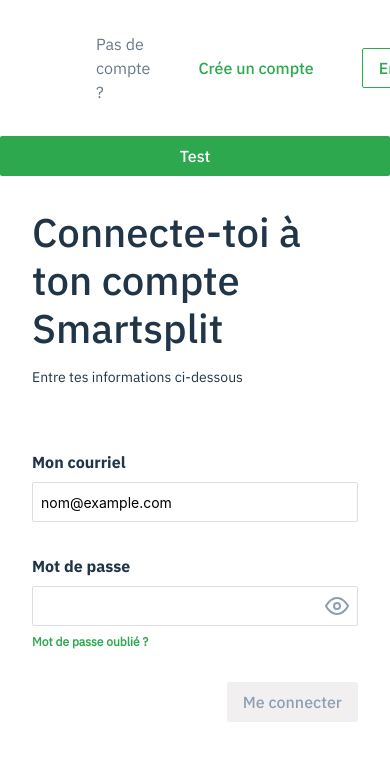
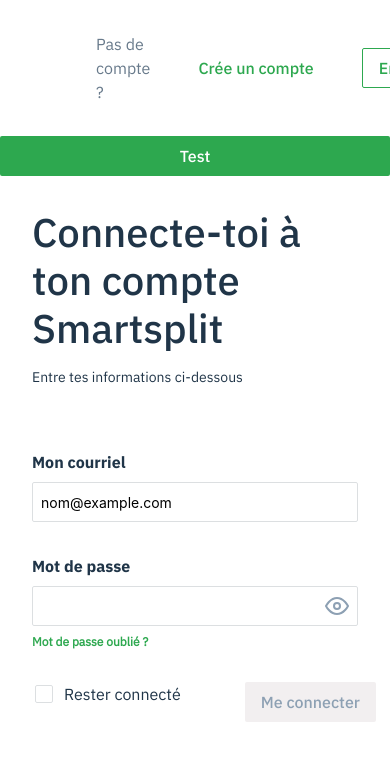
Before and after one commit to Allocentrique-Inc/smartsplit-client, a React Native app: screen /auth/login in a window 390 px wide. Shown: the top 760 px of the page. Built offline with nearby package versions, Linux system fonts and the light colour scheme.

Commit message:
Ajout fonctionnalité du "Rester connecté"

```diff
--- a/helpers/storageAuth.js
+++ b/helpers/storageAuth.js
@@ -19,14 +19,16 @@
 	}
 }
 
-export async function saveAuth(data) {
+export async function saveAuth(data, rememberMe) {
 	if (data.accessToken) {
 		axiosClient.defaults.headers.common[
 			"Authorization"
 		] = `Bearer ${data.accessToken}`
 	}
 
-	await AsyncStorage.setItem("user", JSON.stringify(data))
+	if (rememberMe) {
+		await AsyncStorage.setItem("user", JSON.stringify(data))
+	}
 }
 
 export async function clearAuth() {
--- a/redux/Auth/Actions.js
+++ b/redux/Auth/Actions.js
@@ -21,7 +21,7 @@
 	}
 }
 
-export function loginUser(details) {
+export function loginUser(details, rememberMe) {
 	return async function (dispatch) {
 		dispatch(loginUser_request())
 
@@ -29,7 +29,7 @@
 			const response = await AuthAPI.loginUser(details)
 
 			if (response.data && response.data.accessToken) {
-				saveAuth(response.data)
+				saveAuth(response.data, rememberMe)
 				dispatch(loginUser_success(response.data))
 			} else {
 				dispatch(loginUser_error(response.data))
--- a/src/pages/auth/LoginContainer.js
+++ b/src/pages/auth/LoginContainer.js
@@ -11,8 +11,8 @@
 
 function mapDispatchToProps(dispatch) {
 	return {
-		login: function (details) {
-			dispatch(AuthActions.loginUser(details))
+		login: function (details, rememberMe) {
+			dispatch(AuthActions.loginUser(details, rememberMe))
 		},
 	}
 }
--- a/src/pages/auth/login.js
+++ b/src/pages/auth/login.js
@@ -18,10 +18,12 @@
 	const [password, setPassword] = useState("")
 	const [hasSubmitted, setHasSubmitted] = useState(false)
 	const [canSubmit, setCanSubmit] = useState(false)
+	const [stayConnected, setStayConnected] = useState(false)
 
 	const history = useHistory()
 
 	const buttonSize = Platform.OS === "web" ? "medium" : "large"
+	const LoginButtonContainer = Platform.OS === "web" ? Row : Column
 
 	useEffect(() => {
 		if (auth.isLoggedIn) {
@@ -46,7 +48,7 @@
 	const handleSignUp = () => history.push("/auth/register")
 	const handleLogin = () => {
 		if (canSubmit) {
-			login({ email, password })
+			login({ email, password }, stayConnected)
 			setHasSubmitted(true)
 		}
 	}
@@ -93,7 +95,15 @@
 					</TouchableWithoutFeedback>
 				</Column>
 
-				<Row align="right">
+				<LoginButtonContainer of="group">
+
+					<CheckBox onChange={setStayConnected} checked={stayConnected}>
+						<Text primary regular>
+							Rester connecté
+						</Text>
+					</CheckBox>
+					< Flex />
+
 					<Button
 						text="Me connecter"
 						onClick={handleLogin}
@@ -101,7 +111,7 @@
 						style={Platform.OS !== "web" && { flex: 1 }}
 						size={buttonSize}
 					/>
-				</Row>
+				</LoginButtonContainer>
 
 				{Platform.OS !== "web" && (
 					<Button
--- a/src/pages/test/TestReduxContainer.js
+++ b/src/pages/test/TestReduxContainer.js
@@ -26,7 +26,7 @@
 			dispatch(UsersActions.forgotPassword(details))
 		},
 		login: function (details) {
-			dispatch(AuthActions.loginUser(details))
+			dispatch(AuthActions.loginUser(details, true))
 		},
 		logout: function () {
 			dispatch(AuthActions.logoutUser())
```
